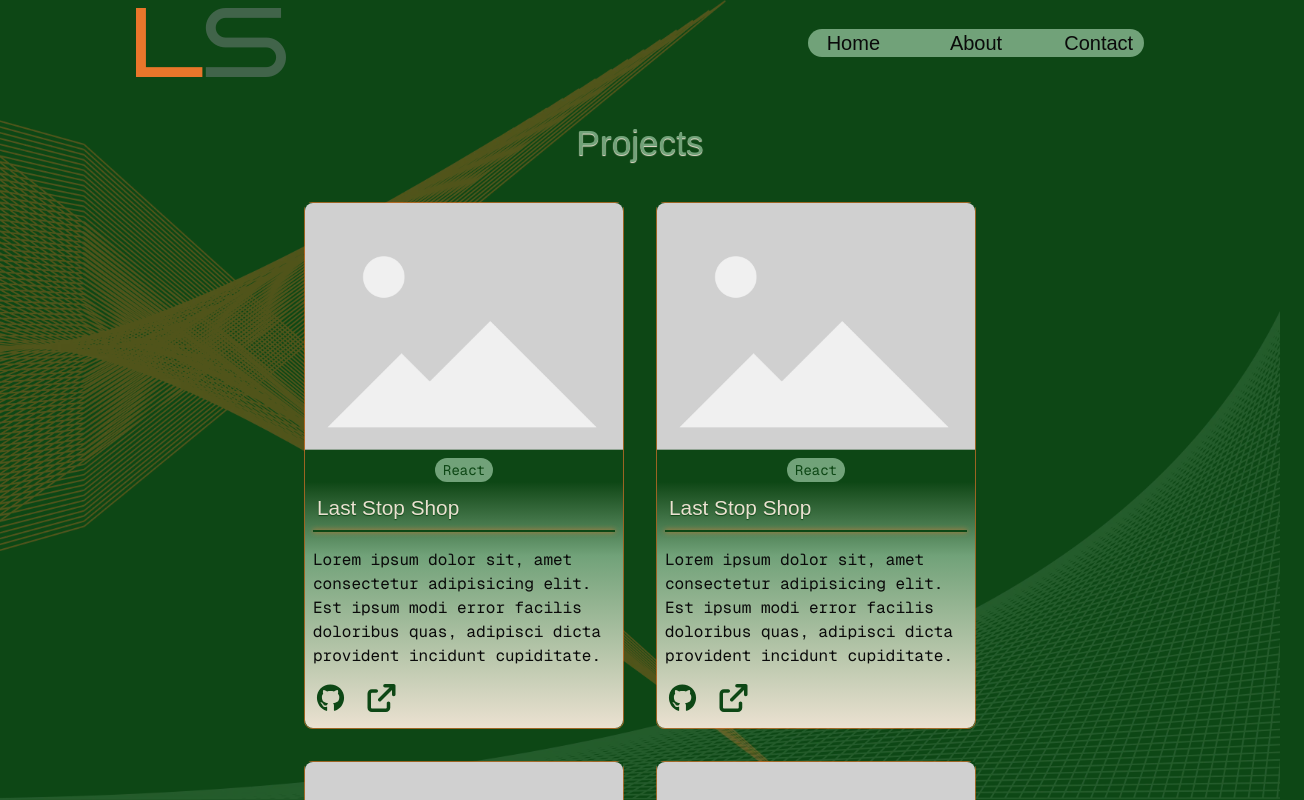
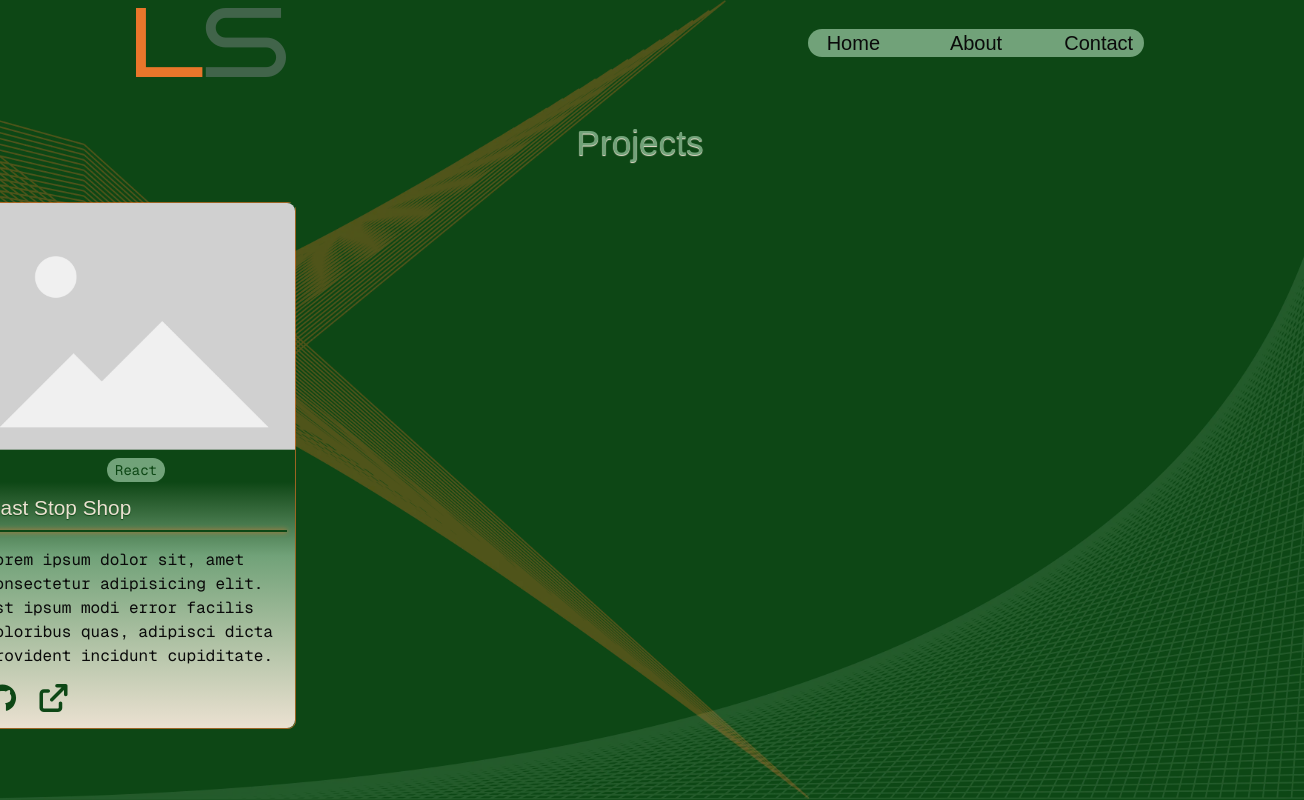
Before and after one commit to marefpceo/portfolio-react-vite, a React (Vite) app: page /projects in a window 1280 px wide. Shown: the top 800 px of the page, 1304 px wide, since content can reach past the window. Built offline with nearby package versions, Linux system fonts and the light colour scheme; a web font is replaced by a local one.

Commit message:
Working on carousel styling

```diff
--- a/package.json
+++ b/package.json
@@ -20,6 +20,7 @@
     "@tailwindcss/vite": "^4.2.2",
     "class-variance-authority": "^0.7.1",
     "clsx": "^2.1.1",
+    "embla-carousel-react": "^8.6.0",
     "framer-motion": "^12.38.0",
     "lucide-react": "^1.7.0",
     "radix-ui": "^1.4.3",
--- /dev/null
+++ b/src/components/ui/button.tsx
@@ -0,0 +1,67 @@
+import * as React from 'react';
+import { cva, type VariantProps } from 'class-variance-authority';
+import { Slot } from 'radix-ui';
+
+import { cn } from '@/lib/utils';
+
+const buttonVariants = cva(
+  "group/button inline-flex shrink-0 items-center justify-center rounded-lg border border-transparent bg-clip-padding text-sm font-medium whitespace-nowrap transition-all outline-none select-none focus-visible:border-ring focus-visible:ring-3 focus-visible:ring-ring/50 active:not-aria-[haspopup]:translate-y-px disabled:pointer-events-none disabled:opacity-50 aria-invalid:border-destructive aria-invalid:ring-3 aria-invalid:ring-destructive/20 dark:aria-invalid:border-destructive/50 dark:aria-invalid:ring-destructive/40 [&_svg]:pointer-events-none [&_svg]:shrink-0 [&_svg:not([class*='size-'])]:size-4",
+  {
+    variants: {
+      variant: {
+        default: 'bg-primary text-primary-foreground [a]:hover:bg-primary/80',
+        outline:
+          'border-border bg-background hover:bg-muted hover:text-foreground aria-expanded:bg-muted aria-expanded:text-foreground dark:border-input dark:bg-input/30 dark:hover:bg-input/50',
+        secondary:
+          'bg-secondary text-secondary-foreground hover:bg-secondary/80 aria-expanded:bg-secondary aria-expanded:text-secondary-foreground',
+        ghost:
+          'hover:bg-muted hover:text-foreground aria-expanded:bg-muted aria-expanded:text-foreground dark:hover:bg-muted/50',
+        destructive:
+          'bg-destructive/10 text-destructive hover:bg-destructive/20 focus-visible:border-destructive/40 focus-visible:ring-destructive/20 dark:bg-destructive/20 dark:hover:bg-destructive/30 dark:focus-visible:ring-destructive/40',
+        link: 'text-primary underline-offset-4 hover:underline',
+      },
+      size: {
+        default:
+          'h-8 gap-1.5 px-2.5 has-data-[icon=inline-end]:pr-2 has-data-[icon=inline-start]:pl-2',
+        xs: "h-6 gap-1 rounded-[min(var(--radius-md),10px)] px-2 text-xs in-data-[slot=button-group]:rounded-lg has-data-[icon=inline-end]:pr-1.5 has-data-[icon=inline-start]:pl-1.5 [&_svg:not([class*='size-'])]:size-3",
+        sm: "h-7 gap-1 rounded-[min(var(--radius-md),12px)] px-2.5 text-[0.8rem] in-data-[slot=button-group]:rounded-lg has-data-[icon=inline-end]:pr-1.5 has-data-[icon=inline-start]:pl-1.5 [&_svg:not([class*='size-'])]:size-3.5",
+        lg: 'h-9 gap-1.5 px-2.5 has-data-[icon=inline-end]:pr-2 has-data-[icon=inline-start]:pl-2',
+        icon: 'size-8',
+        'icon-xs':
+          "size-6 rounded-[min(var(--radius-md),10px)] in-data-[slot=button-group]:rounded-lg [&_svg:not([class*='size-'])]:size-3",
+        'icon-sm':
+          'size-7 rounded-[min(var(--radius-md),12px)] in-data-[slot=button-group]:rounded-lg',
+        'icon-lg': 'size-9',
+      },
+    },
+    defaultVariants: {
+      variant: 'default',
+      size: 'default',
+    },
+  },
+);
+
+function Button({
+  className,
+  variant = 'default',
+  size = 'default',
+  asChild = false,
+  ...props
+}: React.ComponentProps<'button'> &
+  VariantProps<typeof buttonVariants> & {
+    asChild?: boolean;
+  }) {
+  const Comp = asChild ? Slot.Root : 'button';
+
+  return (
+    <Comp
+      data-slot='button'
+      data-variant={variant}
+      data-size={size}
+      className={cn(buttonVariants({ variant, size, className }))}
+      {...props}
+    />
+  );
+}
+
+export { Button, buttonVariants };
--- /dev/null
+++ b/src/components/ui/carousel.tsx
@@ -0,0 +1,240 @@
+import * as React from 'react';
+import useEmblaCarousel, {
+  type UseEmblaCarouselType,
+} from 'embla-carousel-react';
+
+import { cn } from '@/lib/utils';
+import { Button } from '@/components/ui/button';
+import { ChevronLeftIcon, ChevronRightIcon } from 'lucide-react';
+
+type CarouselApi = UseEmblaCarouselType[1];
+type UseCarouselParameters = Parameters<typeof useEmblaCarousel>;
+type CarouselOptions = UseCarouselParameters[0];
+type CarouselPlugin = UseCarouselParameters[1];
+
+type CarouselProps = {
+  opts?: CarouselOptions;
+  plugins?: CarouselPlugin;
+  orientation?: 'horizontal' | 'vertical';
+  setApi?: (api: CarouselApi) => void;
+};
+
+type CarouselContextProps = {
+  carouselRef: ReturnType<typeof useEmblaCarousel>[0];
+  api: ReturnType<typeof useEmblaCarousel>[1];
+  scrollPrev: () => void;
+  scrollNext: () => void;
+  canScrollPrev: boolean;
+  canScrollNext: boolean;
+} & CarouselProps;
+
+const CarouselContext = React.createContext<CarouselContextProps | null>(null);
+
+function useCarousel() {
+  const context = React.useContext(CarouselContext);
+
+  if (!context) {
+    throw new Error('useCarousel must be used within a <Carousel />');
+  }
+
+  return context;
+}
+
+function Carousel({
+  orientation = 'horizontal',
+  opts,
+  setApi,
+  plugins,
+  className,
+  children,
+  ...props
+}: React.ComponentProps<'div'> & CarouselProps) {
+  const [carouselRef, api] = useEmblaCarousel(
+    {
+      ...opts,
+      axis: orientation === 'horizontal' ? 'x' : 'y',
+    },
+    plugins,
+  );
+  const [canScrollPrev, setCanScrollPrev] = React.useState(false);
+  const [canScrollNext, setCanScrollNext] = React.useState(false);
+
+  const onSelect = React.useCallback((api: CarouselApi) => {
+    if (!api) return;
+    setCanScrollPrev(api.canScrollPrev());
+    setCanScrollNext(api.canScrollNext());
+  }, []);
+
+  const scrollPrev = React.useCallback(() => {
+    api?.scrollPrev();
+  }, [api]);
+
+  const scrollNext = React.useCallback(() => {
+    api?.scrollNext();
+  }, [api]);
+
+  const handleKeyDown = React.useCallback(
+    (event: React.KeyboardEvent<HTMLDivElement>) => {
+      if (event.key === 'ArrowLeft') {
+        event.preventDefault();
+        scrollPrev();
+      } else if (event.key === 'ArrowRight') {
+        event.preventDefault();
+        scrollNext();
+      }
+    },
+    [scrollPrev, scrollNext],
+  );
+
+  React.useEffect(() => {
+    if (!api || !setApi) return;
+    setApi(api);
+  }, [api, setApi]);
+
+  React.useEffect(() => {
+    if (!api) return;
+    onSelect(api);
+    api.on('reInit', onSelect);
+    api.on('select', onSelect);
+
+    return () => {
+      api?.off('select', onSelect);
+    };
+  }, [api, onSelect]);
+
+  return (
+    <CarouselContext.Provider
+      value={{
+        carouselRef,
+        api: api,
+        opts,
+        orientation:
+          orientation || (opts?.axis === 'y' ? 'vertical' : 'horizontal'),
+        scrollPrev,
+        scrollNext,
+        canScrollPrev,
+        canScrollNext,
+      }}
+    >
+      <div
+        onKeyDownCapture={handleKeyDown}
+        className={cn('relative', className)}
+        role='region'
+        aria-roledescription='carousel'
+        data-slot='carousel'
+        {...props}
+      >
+        {children}
+      </div>
+    </CarouselContext.Provider>
+  );
+}
+
+function CarouselContent({ className, ...props }: React.ComponentProps<'div'>) {
+  const { carouselRef, orientation } = useCarousel();
+
+  return (
+    <div
+      ref={carouselRef}
+      className='overflow-hidden'
+      data-slot='carousel-content'
+    >
+      <div
+        className={cn(
+          'flex',
+          orientation === 'horizontal' ? '-ml-4' : '-mt-4 flex-col',
+          className,
+        )}
+        {...props}
+      />
+    </div>
+  );
+}
+
+function CarouselItem({ className, ...props }: React.ComponentProps<'div'>) {
+  const { orientation } = useCarousel();
+
+  return (
+    <div
+      role='group'
+      aria-roledescription='slide'
+      data-slot='carousel-item'
+      className={cn(
+        'min-w-0 shrink-0 grow-0 basis-full',
+        orientation === 'horizontal' ? 'pl-4' : 'pt-4',
+        className,
+      )}
+      {...props}
+    />
+  );
+}
+
+function CarouselPrevious({
+  className,
+  variant = 'outline',
+  size = 'icon-sm',
+  ...props
+}: React.ComponentProps<typeof Button>) {
+  const { orientation, scrollPrev, canScrollPrev } = useCarousel();
+
+  return (
+    <Button
+      data-slot='carousel-previous'
+      variant={variant}
+      size={size}
+      className={cn(
+        'absolute touch-manipulation rounded-full',
+        orientation === 'horizontal'
+          ? 'top-1/2 -left-12 -translate-y-1/2'
+          : '-top-12 left-1/2 -translate-x-1/2 rotate-90',
+        className,
+      )}
+      disabled={!canScrollPrev}
+      onClick={scrollPrev}
+      {...props}
+    >
+      <ChevronLeftIcon />
+      <span className='sr-only'>Previous slide</span>
+    </Button>
+  );
+}
+
+function CarouselNext({
+  className,
+  variant = 'outline',
+  size = 'icon-sm',
+  ...props
+}: React.ComponentProps<typeof Button>) {
+  const { orientation, scrollNext, canScrollNext } = useCarousel();
+
+  return (
+    <Button
+      data-slot='carousel-next'
+      variant={variant}
+      size={size}
+      className={cn(
+        'absolute touch-manipulation rounded-full',
+        orientation === 'horizontal'
+          ? 'top-1/2 -right-12 -translate-y-1/2'
+          : '-bottom-12 left-1/2 -translate-x-1/2 rotate-90',
+        className,
+      )}
+      disabled={!canScrollNext}
+      onClick={scrollNext}
+      {...props}
+    >
+      <ChevronRightIcon />
+      <span className='sr-only'>Next slide</span>
+    </Button>
+  );
+}
+
+export {
+  type CarouselApi,
+  Carousel,
+  CarouselContent,
+  CarouselItem,
+  CarouselPrevious,
+  CarouselNext,
+  useCarousel,
+};
--- a/src/pages/Projects.jsx
+++ b/src/pages/Projects.jsx
@@ -1,5 +1,13 @@
 import ProjectCard from '../components/ProjectCard';
 import placeholder from '../assets/placeholder-view.png';
+
+import {
+  Carousel,
+  CarouselContent,
+  CarouselItem,
+  CarouselNext,
+  CarouselPrevious,
+} from '@/components/ui/carousel';
 
 const cardTitle = 'Last Stop Shop';
 const description =
@@ -13,26 +21,38 @@
       </h1>
 
       <div className='flex flex-wrap gap-8 justify-center'>
+        <Carousel>
+          <CarouselContent>
+            <CarouselItem>
               <ProjectCard
                 cardImage={placeholder}
                 title={cardTitle}
                 description={description}
               />
+            </CarouselItem>
+            <CarouselItem>
               <ProjectCard
                 cardImage={placeholder}
                 title={cardTitle}
                 description={description}
               />
+            </CarouselItem>
+            <CarouselItem>
               <ProjectCard
                 cardImage={placeholder}
                 title={cardTitle}
                 description={description}
               />
+            </CarouselItem>
+            <CarouselItem>
               <ProjectCard
                 cardImage={placeholder}
                 title={cardTitle}
                 description={description}
               />
+            </CarouselItem>
+          </CarouselContent>
+        </Carousel>
       </div>
     </section>
   );
```
Also changed, not shown: 1 other file (tests, documents, lock files or other folders). Lines whose indentation alone changed are shown as unchanged.
